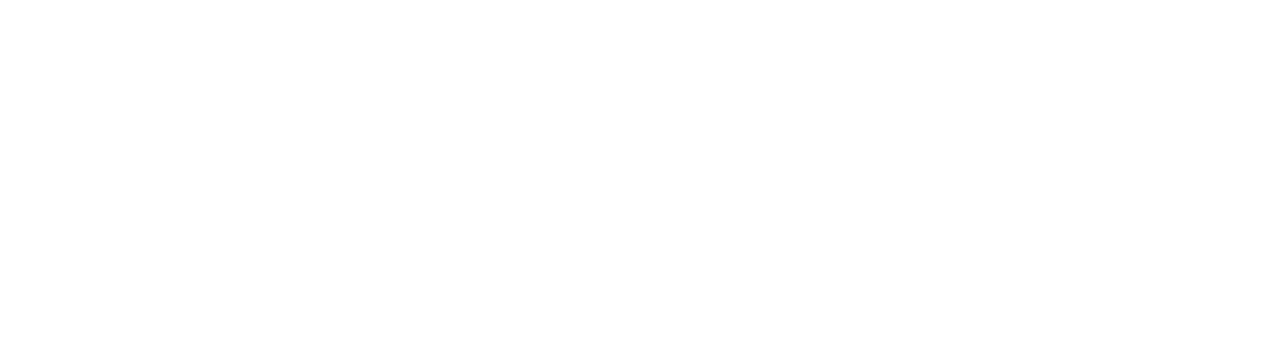
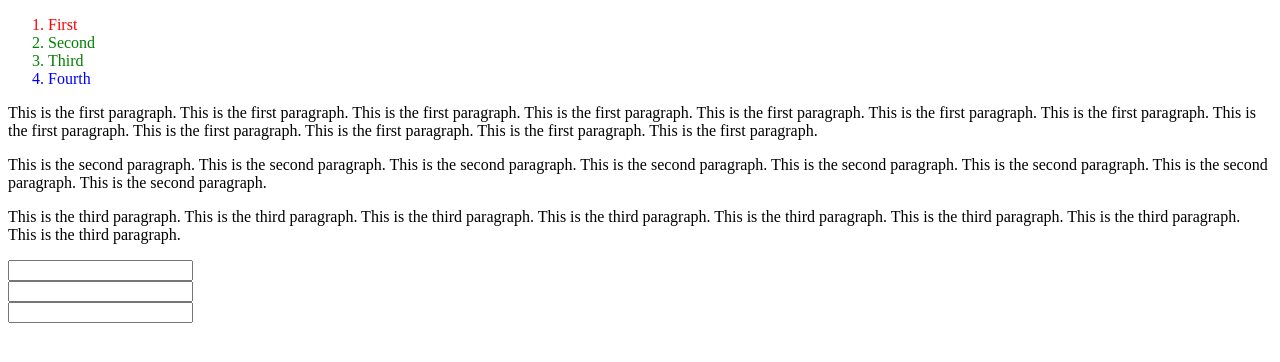
Before and after one commit to tranlehongngoc1706/web_programming, a plain HTML site: page week3(2).html in a window 1280 px wide. Drawn offline with Linux system fonts and the light colour scheme.

Commit message:
abouttogohome

```diff
--- a/week3(2).css
+++ b/week3(2).css
@@ -0,0 +1,11 @@
+ol li{
+    color: green;
+}
+
+ol li:first-child{
+    color: red;
+}
+
+ol li:last-child{
+    color: blue;
+}
--- a/week3(2).html
+++ b/week3(2).html
@@ -0,0 +1,42 @@
+<!DOCTYPE html>
+<html lang="en">
+  <head>
+    <meta charset="utf-8">
+    <meta name="viewport" content="width=device-width, initial-scale=1">
+    <title>CSS Exercise 2</title>
+    <link type="text/css" rel="stylesheet" href="week3(2).css">
+  </head>
+  <body>
+    <ol>
+      <li>First</li>
+      <li>Second</li>
+      <li>Third</li>
+      <li>Fourth</li>
+    </ol>
+    <p>
+      This is the first paragraph. This is the first paragraph.
+      This is the first paragraph. This is the first paragraph.
+      This is the first paragraph. This is the first paragraph.
+      This is the first paragraph. This is the first paragraph.
+      This is the first paragraph. This is the first paragraph.
+      This is the first paragraph. This is the first paragraph.
+    </p>
+    <p>
+      This is the second paragraph. This is the second paragraph.
+      This is the second paragraph. This is the second paragraph.
+      This is the second paragraph. This is the second paragraph.
+      This is the second paragraph. This is the second paragraph.
+    </p>
+    <p>
+      This is the third paragraph. This is the third paragraph.
+      This is the third paragraph. This is the third paragraph.
+      This is the third paragraph. This is the third paragraph.
+      This is the third paragraph. This is the third paragraph.
+    </p>
+    <form>
+      <input type="text" required name="name"><br>
+      <input type="email" required name="email"><br>
+      <input type="phone" name="phone"><br>
+    </form>
+  </body>
+</html>
```
Also changed, not shown: week3.css (line endings or trailing spaces).
